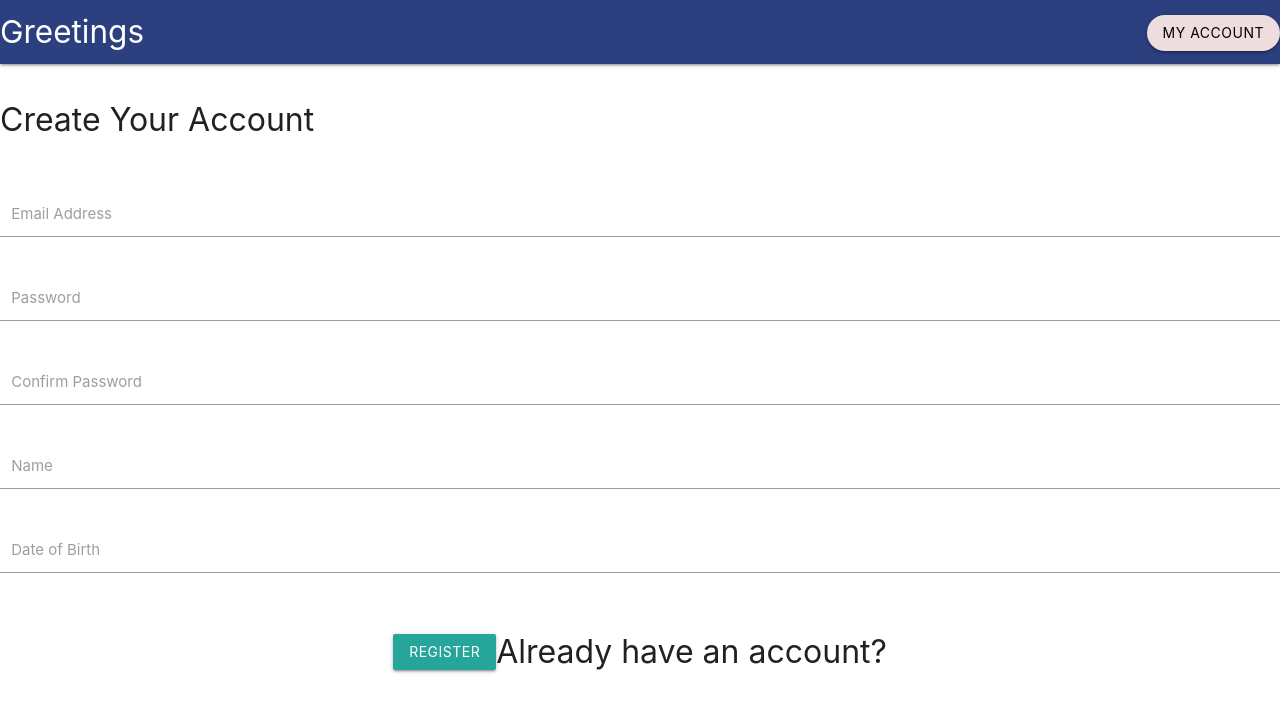
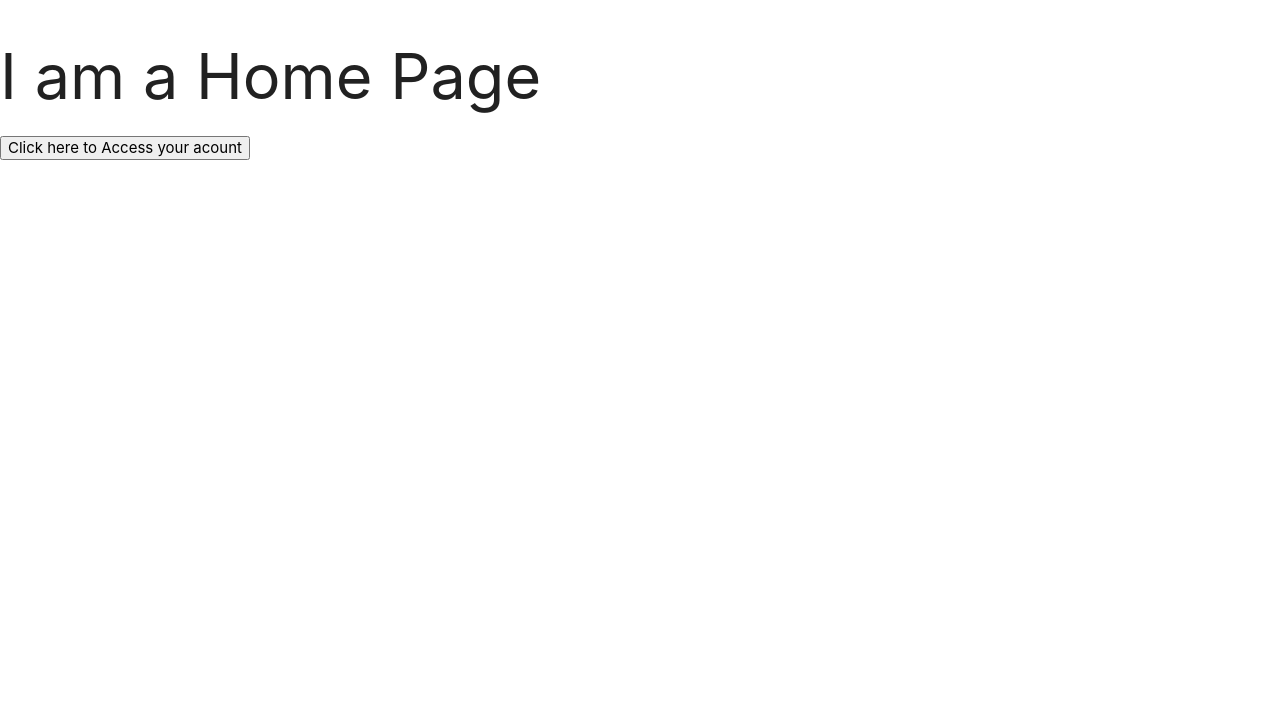
Before and after one commit to pramish/greetings-client, a React (Create React App) app: page / in a window 1280 px wide. Shown: the top 712 px of the page. Built offline with nearby package versions, Linux system fonts and the light colour scheme.

Commit message:
private route setup

```diff
--- a/package.json
+++ b/package.json
@@ -9,6 +9,7 @@
     "materialize-css": "^1.0.0-rc.2",
     "react": "^16.13.1",
     "react-dom": "^16.13.1",
+    "react-router-dom": "^5.2.0",
     "react-scripts": "3.4.1"
   },
   "scripts": {
--- a/src/App.js
+++ b/src/App.js
@@ -1,11 +1,30 @@
 import React from 'react';
+import { BrowserRouter, Switch } from 'react-router-dom';
 import './App.css';
 import Landing from './Components/Landing/Landing';
+import { PublicPage } from './ComponentsHandler/PublicComponent';
+import { PrivateComponent } from './ComponentsHandler/PrivateComponent';
+import { Home } from './Components/Landing/Home';
+import DashBoard from './Components/Landing/Dashboard';
 function App() {
   return (
-    <div>
-      <Landing />
-    </div>
+    <BrowserRouter>
+      <Switch>
+        <PublicPage
+          restricted={true}
+          component={Landing}
+          exact
+          path='/accounts'
+        />
+        <PublicPage restricted={false} component={Home} exact path='/' />
+        <PrivateComponent
+          restricted={true}
+          component={DashBoard}
+          exact
+          path='/dashboard'
+        />
+      </Switch>
+    </BrowserRouter>
   );
 }
 
--- /dev/null
+++ b/src/Components/Landing/Dashboard.js
@@ -0,0 +1,16 @@
+import React from 'react';
+import { logout } from '../../utils';
+
+const DashBoard = (props) => {
+  const handleLogout = () => {
+    logout();
+    props.history.push('/');
+  };
+  return (
+    <div>
+      <h1>My Dashboard</h1>
+      <button onClick={handleLogout}>Logout</button>
+    </div>
+  );
+};
+export default DashBoard;
--- /dev/null
+++ b/src/Components/Landing/Home.js
@@ -0,0 +1,13 @@
+import React from 'react';
+import { Link } from 'react-router-dom';
+
+export const Home = () => {
+  return (
+    <div>
+      <h1>I am a Home Page</h1>
+      <Link to='/accounts'>
+        <button>Click here to Access your acount</button>
+      </Link>
+    </div>
+  );
+};
--- a/src/Components/Landing/Landing.js
+++ b/src/Components/Landing/Landing.js
@@ -1,8 +1,17 @@
 import React from 'react';
 import '../../App.css';
+import { login } from '../../utils';
 const Landing = (props) => {
-  const [authPage, setAuthPage] = React.useState(true);
   const [register, setRegister] = React.useState(true);
+  const handleAuth = (e) => {
+    if (register) {
+      // I have to register the account
+    } else {
+      // I have to Signin into the account
+      login();
+      props.history.push('/dashboard');
+    }
+  };
   return (
     <div>
       <div className='navbar-fixed'>
@@ -11,23 +20,21 @@ const Landing = (props) => {
             <a href='https://usergreetings.netlify.app/' className='brand-logo'>
               Greetings
             </a>
-            <ul id='nav-mobile' className='right hide-on-med-and-down'>
+            {/* <ul id='nav-mobile' className='right hide-on-med-and-down'>
               <button
                 onClick={() => setAuthPage(() => !authPage)}
                 data-target='modal1'
                 className='account btn '
-                type='submit'
+                type='button'
                 name='action'
               >
                 My Account
               </button>
-              {/* {authPage} */}
-            </ul>
+            </ul> */}
           </div>
         </nav>
       </div>
 
-      {authPage ? (
       <>
         <div>
           <p className='logintext'>
@@ -38,29 +45,25 @@ const Landing = (props) => {
           <div className='authform'>
             <div className='input-field col s6 fields'>
               <input id='email' type='text' className='validate' />
-                <label for='email'>Email Address</label>
+              <label htmlFor='email'>Email Address</label>
             </div>
             <div className='input-field col s6 fields'>
               <input id='password' type='password' className='validate' />
-                <label for='password'>Password</label>
+              <label htmlFor='password'>Password</label>
             </div>
             {register ? (
               <>
                 <div className='input-field col s6 fields'>
-                    <input
-                      id='cpassword'
-                      type='password'
-                      className='validate'
-                    />
-                    <label for='cpassword'>Confirm Password</label>
+                  <input id='cpassword' type='password' className='validate' />
+                  <label htmlFor='cpassword'>Confirm Password</label>
                 </div>
                 <div className='input-field col s6 fields'>
                   <input id='name' type='text' className='validate' />
-                    <label for='name'>Name</label>
+                  <label htmlFor='name'>Name</label>
                 </div>
                 <div className='input-field col s6 fields'>
                   <input type='text' id='date' className='validate' />
-                    <label for='date'>Date of Birth</label>
+                  <label htmlFor='date'>Date of Birth</label>
                 </div>
               </>
             ) : (
@@ -70,9 +73,10 @@ const Landing = (props) => {
 
           <div className='submitbtn'>
             <button
-                class='btn waves-effect waves-light'
-                type='submit'
+              className='btn waves-effect waves-light'
+              type='button'
               name='action'
+              onClick={handleAuth}
             >
               {register ? 'Register' : 'Login'}
             </button>
@@ -81,17 +85,12 @@ const Landing = (props) => {
                 onClick={() => setRegister(() => !register)}
                 className='logintext'
               >
-                  {register
-                    ? 'Already have an account?'
-                    : "Don't Have account?"}
+                {register ? 'Already have an account?' : "Don't Have account?"}
               </p>
             </div>
           </div>
         </form>
       </>
-      ) : (
-        <></>
-      )}
     </div>
   );
 };
--- /dev/null
+++ b/src/ComponentsHandler/PrivateComponent.js
@@ -0,0 +1,14 @@
+import React from 'react';
+import { Route, Redirect } from 'react-router-dom';
+import { isLogin } from '../utils';
+
+export const PrivateComponent = ({ component: Component, ...rest }) => {
+  return (
+    <Route
+      {...rest}
+      render={(props) =>
+        isLogin() ? <Component {...props} /> : <Redirect to='/accounts' />
+      }
+    />
+  );
+};
--- /dev/null
+++ b/src/ComponentsHandler/PublicComponent.js
@@ -0,0 +1,17 @@
+import React from 'react';
+import { Route, Redirect } from 'react-router-dom';
+import { isLogin } from '../utils';
+export const PublicPage = ({ component: Component, restricted, ...rest }) => {
+  return (
+    <Route
+      {...rest}
+      render={(props) =>
+        isLogin() && restricted ? (
+          <Redirect to='/dashboard' />
+        ) : (
+          <Component {...props} />
+        )
+      }
+    />
+  );
+};
--- /dev/null
+++ b/src/utils/index.js
@@ -0,0 +1,12 @@
+export const login = () => {
+  localStorage.setItem('Token_Key', 'Token_Value');
+};
+export const logout = () => {
+  localStorage.removeItem('Token_Key');
+};
+export const isLogin = () => {
+  if (localStorage.getItem('Token_Key')) {
+    return true;
+  }
+  return false;
+};
```
Also changed, not shown: 1 other file (tests, documents, lock files or other folders). Lines whose indentation alone changed are shown as unchanged.
